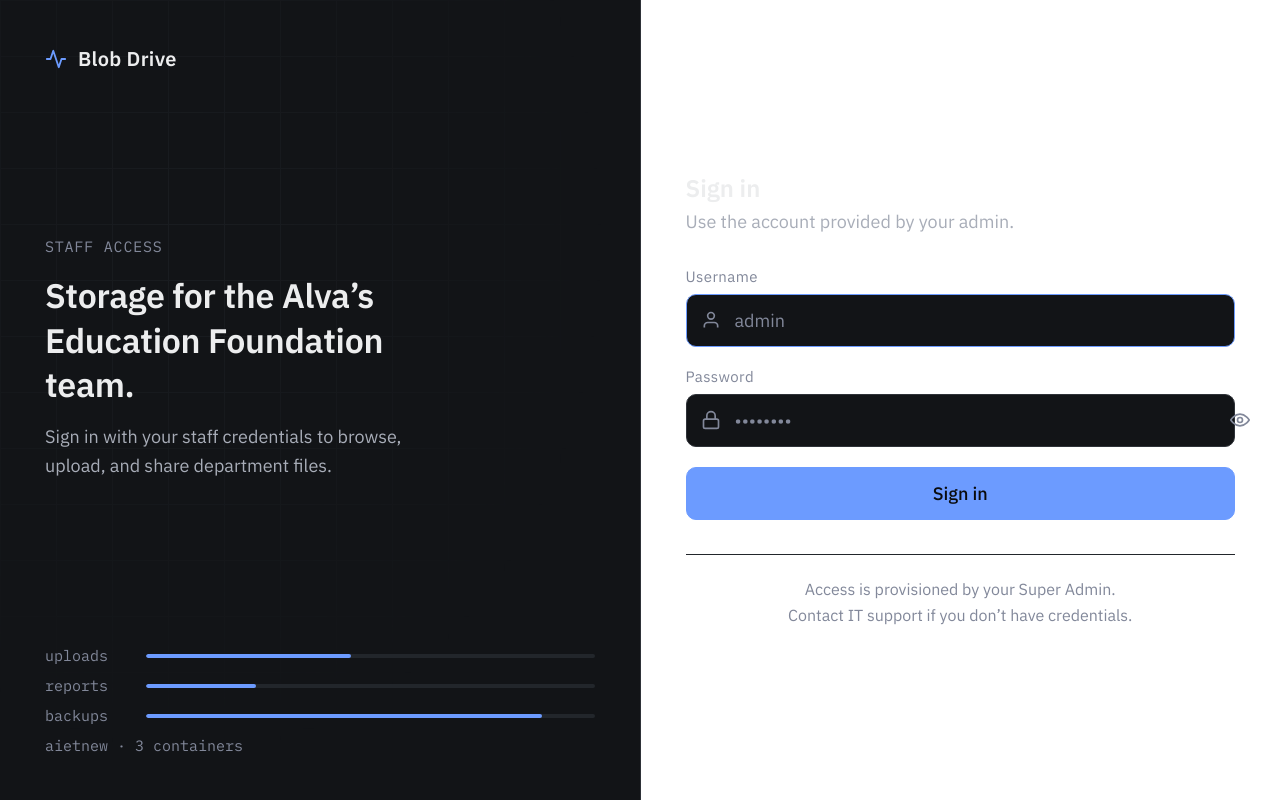
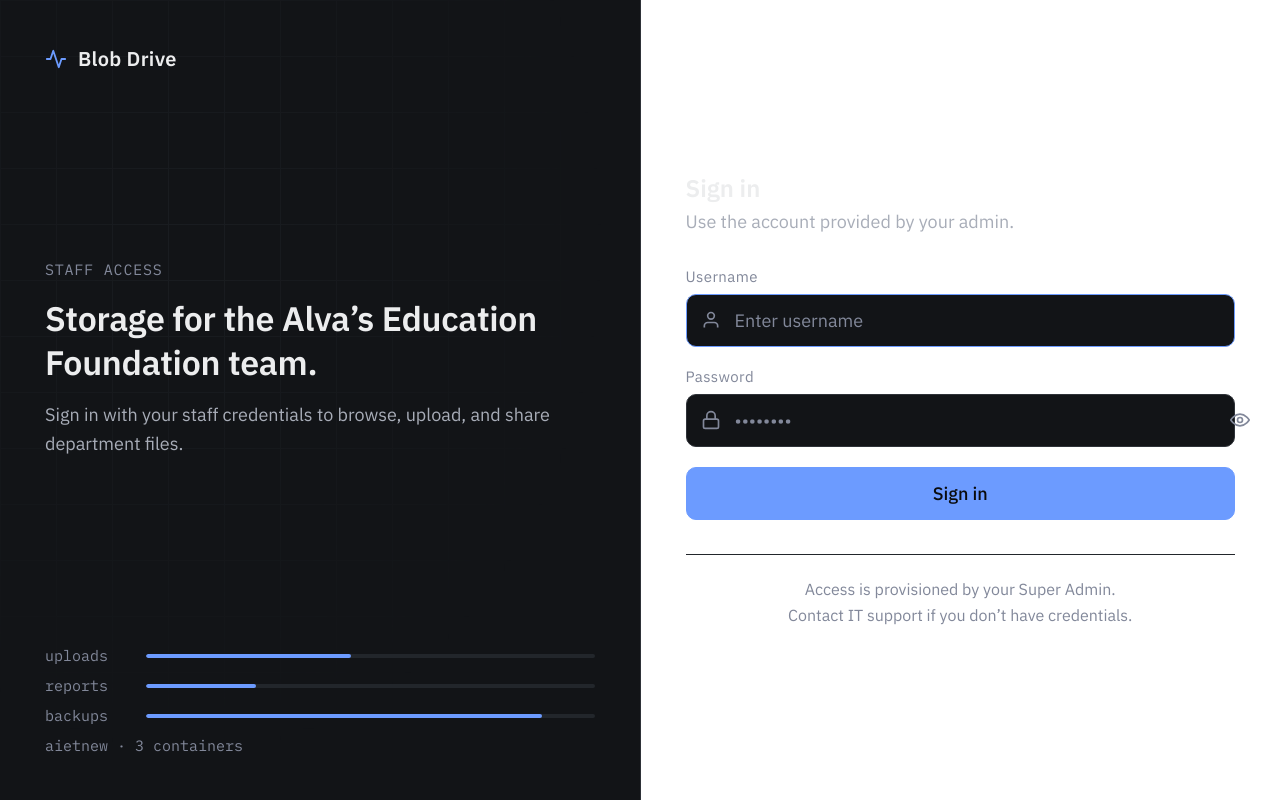
Before and after one commit to TalibMushtaq/asure-blob-upload, a Next.js app: page /login in a window 1280 px wide. Built offline with nearby package versions, Linux system fonts and the light colour scheme.

Commit message:
Fix login page layout, remove dead body font-size, replace admin placeholder

```diff
--- a/src/app/layout.tsx
+++ b/src/app/layout.tsx
@@ -14,7 +14,7 @@ export default function RootLayout({ children }: { children: React.ReactNode })
         <link rel="preconnect" href="https://fonts.gstatic.com" crossOrigin="anonymous" />
         <link href="https://fonts.googleapis.com/css2?family=IBM+Plex+Sans:wght@400;500;600&family=IBM+Plex+Mono:wght@400;500&display=swap" rel="stylesheet" />
       </head>
-      <body style={{ margin: 0, fontSize: "19.6px" }}>{children}</body>
+      <body style={{ margin: 0 }}>{children}</body>
     </html>
   );
 }
--- a/src/app/login/page.tsx
+++ b/src/app/login/page.tsx
@@ -77,7 +77,7 @@ export default function LoginPage() {
   }
 
   return (
-    <div style={{ height: "100vh", display: "flex", fontFamily: "'IBM Plex Sans', sans-serif", fontSize: "19.6px" }}>
+    <div style={{ height: "100vh", display: "flex", fontFamily: "'IBM Plex Sans', sans-serif" }}>
       <style dangerouslySetInnerHTML={{ __html: CSS }} />
 
       <div className="lp-brand-panel">
@@ -86,7 +86,7 @@ export default function LoginPage() {
           <svg width="22" height="22" viewBox="0 0 24 24" fill="none" stroke="#6C9BFF" strokeWidth="2" strokeLinecap="round" strokeLinejoin="round"><path d="M22 12h-4l-3 9L9 3l-3 9H2"/></svg>
           <span>Blob Drive</span>
         </div>
-        <div style={{ maxWidth: 380, zIndex: 1 }}>
+        <div style={{ zIndex: 1, maxWidth: 520 }}>
           <div className="lp-eyebrow">Staff access</div>
           <div className="lp-h">Storage for the Alva&rsquo;s Education Foundation team.</div>
           <div className="lp-sub">Sign in with your staff credentials to browse, upload, and share department files.</div>
@@ -117,7 +117,7 @@ export default function LoginPage() {
                 <input
                   autoFocus
                   type="text"
-                  placeholder="admin"
+                  placeholder="Enter username"
                   value={username}
                   onChange={(e) => { setUsername(e.target.value); setError(""); }}
                   className={error ? "err" : ""}
```
